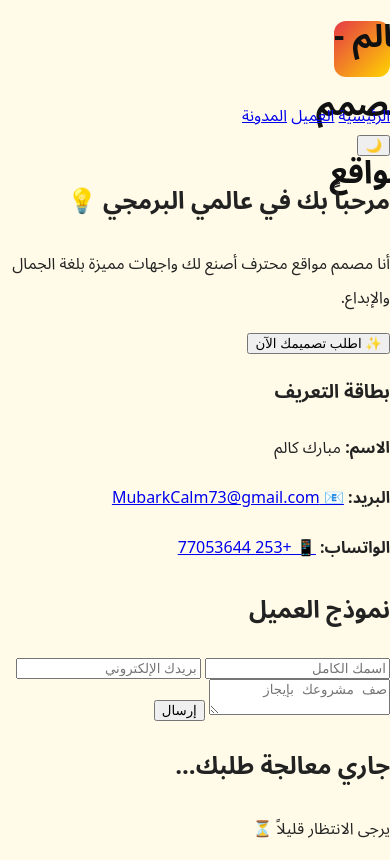
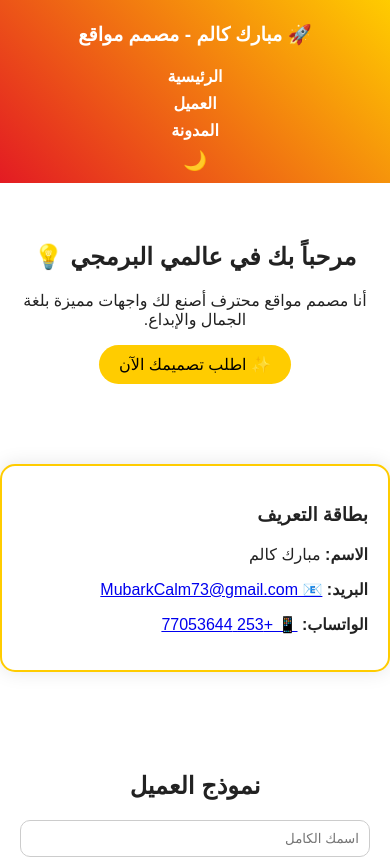
Before and after one commit to mubarkcalm73-pixel/location-Calm, a plain HTML site: page index.html in a window 390 px wide. Shown: the top 860 px of the page. Drawn offline with Linux system fonts and the light colour scheme.

Commit message:
Update style.css

```diff
--- a/style.css
+++ b/style.css
@@ -1,65 +1,171 @@
-:root{
-  --yellow: #ffd400;
-  --red: #e63946;
-  --bg: #fffbe8;
-  --text: #222;
-  --muted: #666;
-  --card: #ffffff;
-}
-*{box-sizing:border-box}
-html,body{height:100%;margin:0;font-family:'Cairo',system-ui, -apple-system, 'Segoe UI', Roboto,'Noto Sans Arabic',sans-serif;color:var(--text);background:var(--bg);}
-.container{max-width:1100px;margin:0 auto;padding:20px}
-.topbar{background:linear-gradient(90deg,var(--yellow),var(--red));color:#111}
-.topbar .container{display:flex;align-items:center;justify-content:space-between}
-.brand{font-weight:900;font-size:1.2rem;color:#111;text-decoration:none}
-.nav a{margin:0 8px;color:#111;text-decoration:none}
-#themeToggle{background:transparent;border:1px solid rgba(0,0,0,0.08);padding:6px 8px;border-radius:8px;cursor:pointer}
-
-.hero{padding:40px 0}
-.hero-grid{display:grid;grid-template-columns:1fr 320px;gap:24px;align-items:start}
-.hero-card h1{font-size:1.8rem;margin:0 0 8px}
-.lead{color:var(--muted);margin-bottom:12px}
-.features{padding-left:0;list-style:none;margin:0 0 16px}
-.features li{padding:6px 0}
-.cta .btn{margin-right:8px}
-
-.id-card{background:var(--card);border-radius:14px;padding:16px;box-shadow:0 6px 18px rgba(0,0,0,0.08)}
-.id-top{display:flex;align-items:center;gap:12px}
-.logo{background:linear-gradient(135deg,var(--red),var(--yellow));color:#111;width:56px;height:56px;border-radius:12px;display:flex;align-items:center;justify-content:center;font-weight:900}
-.id-title{font-weight:700}
-.id-body p{margin:8px 0;color:var(--text)}
-.id-footer{margin-top:12px;padding-top:8px;border-top:1px dashed #eee;color:var(--muted)}
-
-.client h2,.blog h2{margin-top:0}
-.form-grid{display:grid;grid-template-columns:repeat(2,1fr);gap:12px}
-.form-grid label{display:block}
-.form-grid input,.form-grid select,.form-grid textarea{width:100%;padding:10px;border:1px solid #ddd;border-radius:8px}
-.form-grid .full{grid-column:1/-1}
-.form-actions{display:flex;gap:10px}
-
-.btn{display:inline-block;padding:10px 14px;border-radius:10px;text-decoration:none;border:0;cursor:pointer}
-.btn.primary{background:var(--red);color:white}
-.btn.ghost{background:transparent;border:1px solid rgba(0,0,0,0.08)}
-
-.waiting{padding:40px 0;text-align:center}
-.waiting-card{display:inline-block;padding:20px;background:var(--card);border-radius:12px;box-shadow:0 6px 18px rgba(0,0,0,0.06)}
-.spinner{width:50px;height:50px;border-radius:50%;border:6px solid rgba(0,0,0,0.06);border-top-color:var(--red);margin:0 auto 10px;animation:spin 1s linear infinite}
-@keyframes spin{to{transform:rotate(360deg)}}
-
-.blog .posts{display:grid;grid-template-columns:repeat(2,1fr);gap:16px}
-.post{background:var(--card);padding:16px;border-radius:12px}
-.post .meta{color:var(--muted);font-size:0.9rem}
-.readmore{display:inline-block;margin-top:8px}
-
-.site-footer{background:#111;color:#fff;padding:20px 0;margin-top:30px}
-.footer-grid{display:flex;justify-content:space-between;align-items:center}
-
-/* responsive */
-@media (max-width:900px){
-  .hero-grid{grid-template-columns:1fr}
-  .form-grid{grid-template-columns:1fr}
-  .blog .posts{grid-template-columns:1fr}
+:root {
+  --main-color: #e31b23; /* أحمر قوي */
+  --accent-color: #ffcc00; /* أصفر ذهبي */
+  --bg-color: #fff;
+  --text-color: #222;
 }
 
-/* dark mode */
-body.dark{--bg:#0f1720;--text:#e6eef8;--muted:#9fb0c7;--card:#0b1220}
+body.dark {
+  --bg-color: #111;
+  --text-color: #eee;
+}
+
+body {
+  font-family: 'Tajawal', sans-serif;
+  background: var(--bg-color);
+  color: var(--text-color);
+  margin: 0;
+  transition: background 0.4s, color 0.4s;
+}
+
+header {
+  background: linear-gradient(45deg, var(--main-color), var(--accent-color));
+  color: white;
+  display: flex;
+  justify-content: space-between;
+  align-items: center;
+  padding: 10px 20px;
+  position: sticky;
+  top: 0;
+  z-index: 10;
+}
+
+.logo {
+  font-size: 1.2rem;
+}
+
+nav a {
+  color: white;
+  margin: 0 10px;
+  text-decoration: none;
+  font-weight: bold;
+  transition: 0.3s;
+}
+
+nav a:hover {
+  color: var(--accent-color);
+}
+
+#theme-toggle {
+  background: none;
+  border: none;
+  color: white;
+  font-size: 1.2rem;
+  cursor: pointer;
+}
+
+.section {
+  padding: 40px 20px;
+  text-align: center;
+}
+
+.card {
+  background: #fff;
+  border: 2px solid var(--accent-color);
+  border-radius: 15px;
+  box-shadow: 0 0 20px rgba(0,0,0,0.1);
+  max-width: 400px;
+  margin: 40px auto;
+  padding: 20px;
+  transition: transform 0.3s;
+}
+
+.card:hover {
+  transform: translateY(-5px);
+}
+
+.cta {
+  background: var(--accent-color);
+  color: #000;
+  padding: 10px 20px;
+  border: none;
+  border-radius: 25px;
+  cursor: pointer;
+  font-size: 1rem;
+  transition: 0.3s;
+}
+
+.cta:hover {
+  background: var(--main-color);
+  color: #fff;
+}
+
+form {
+  display: flex;
+  flex-direction: column;
+  gap: 10px;
+  max-width: 400px;
+  margin: auto;
+}
+
+input, textarea {
+  padding: 10px;
+  border-radius: 10px;
+  border: 1px solid #ccc;
+  font-family: inherit;
+}
+
+button[type="submit"] {
+  background: var(--main-color);
+  color: white;
+  border: none;
+  padding: 10px;
+  border-radius: 20px;
+  cursor: pointer;
+  transition: 0.3s;
+}
+
+button[type="submit"]:hover {
+  background: var(--accent-color);
+  color: #000;
+}
+
+footer {
+  background: var(--main-color);
+  color: white;
+  text-align: center;
+  padding: 15px;
+}
+
+.fade-in {
+  opacity: 0;
+  transform: translateY(20px);
+  animation: fadeUp 1s forwards;
+}
+
+@keyframes fadeUp {
+  to {
+    opacity: 1;
+    transform: translateY(0);
+  }
+}
+
+.hidden {
+  display: none;
+}
+
+.loader {
+  border: 5px solid #f3f3f3;
+  border-top: 5px solid var(--main-color);
+  border-radius: 50%;
+  width: 50px;
+  height: 50px;
+  margin: 20px auto;
+  animation: spin 1s linear infinite;
+}
+
+@keyframes spin {
+  to { transform: rotate(360deg); }
+}
+
+/* تجاوب الشاشات */
+@media (max-width: 768px) {
+  header {
+    flex-direction: column;
+    text-align: center;
+  }
+  nav a {
+    display: block;
+    margin: 8px 0;
+  }
+}
```
